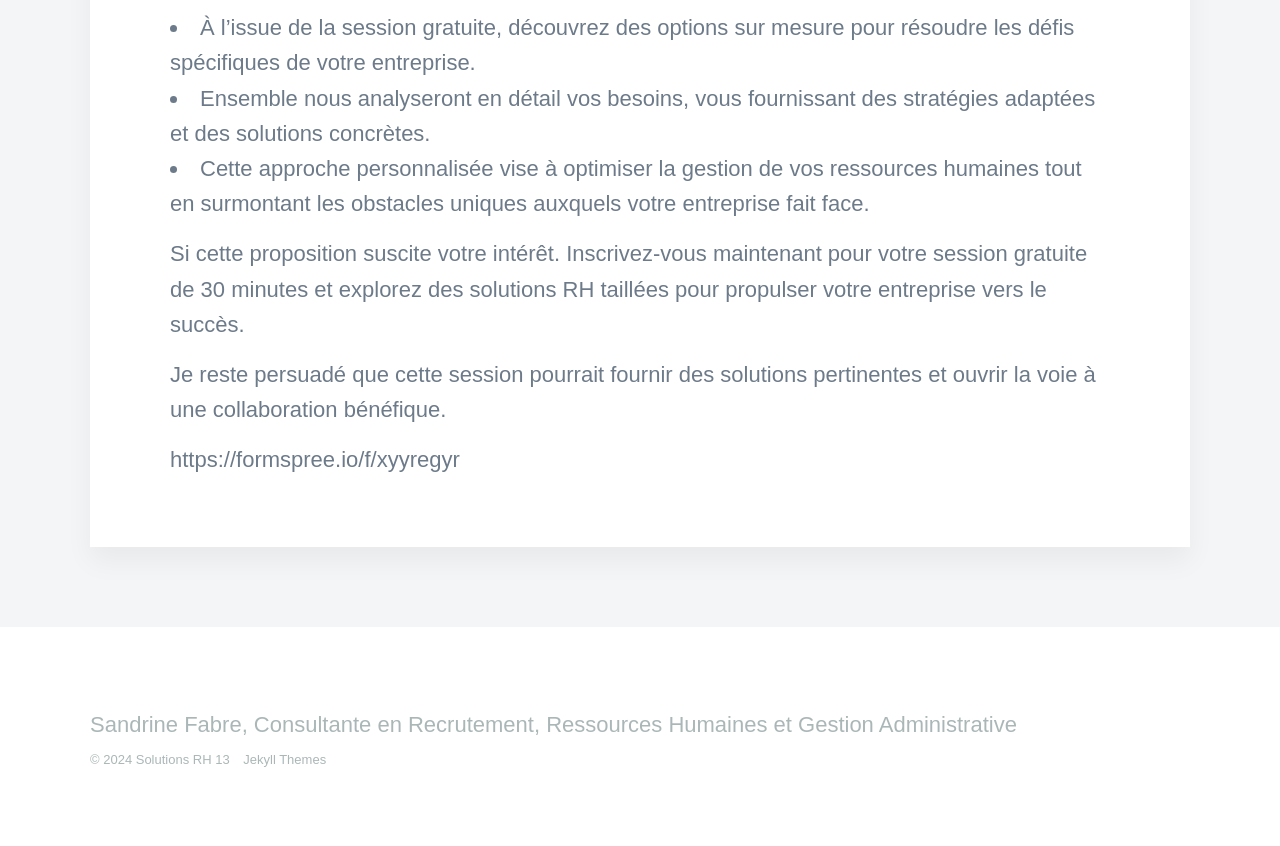
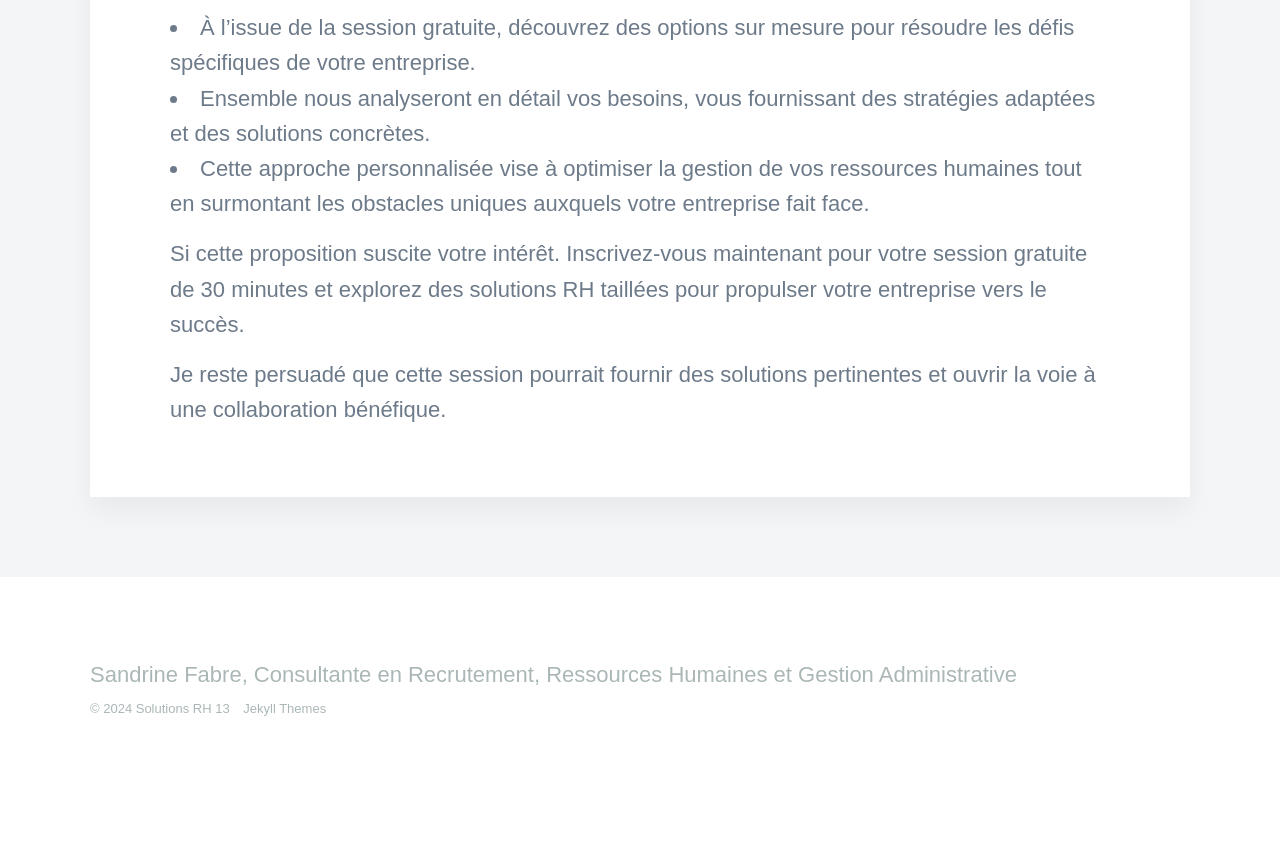
Before and after one commit to jeyries/solutionsrh13, a Jekyll site: the page built from _projects/2024-01-31-session-decouverte.md, in a window 1280 px wide. Shown: the part 592-1438 px from the top of the page. Built offline with Jekyll 4.4.1, drawn with Linux system fonts in a browser that asks for light colours; nearby versions of some CDN libraries; some web fonts are replaced; after the commit the page ends 1387 px from its top, so only the background shows below that; some of the changed lines change nothing that is shown.

Commit message:
Update 2024-01-31-session-decouverte.md

```diff
--- a/_projects/2024-01-31-session-decouverte.md
+++ b/_projects/2024-01-31-session-decouverte.md
@@ -14,5 +14,3 @@ featured_image: '/images/work-01-sablier.jpg'
 Si cette proposition suscite votre intérêt. Inscrivez-vous maintenant pour votre session gratuite de 30 minutes et explorez des solutions RH taillées pour propulser votre entreprise vers le succès.
 
 Je reste persuadé que cette session pourrait fournir des solutions pertinentes et ouvrir la voie à une collaboration bénéfique.
-
-https://formspree.io/f/xyyregyr
```
